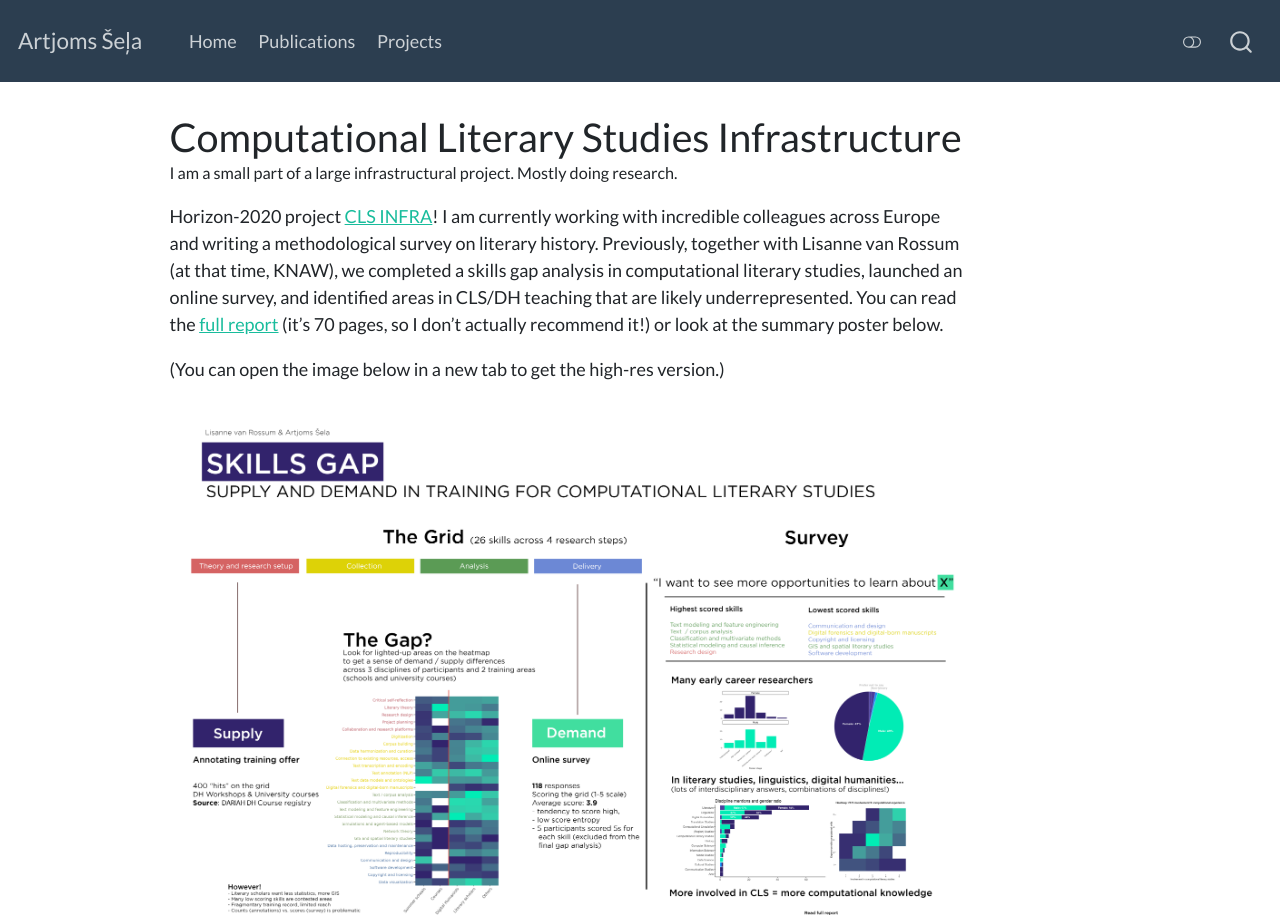
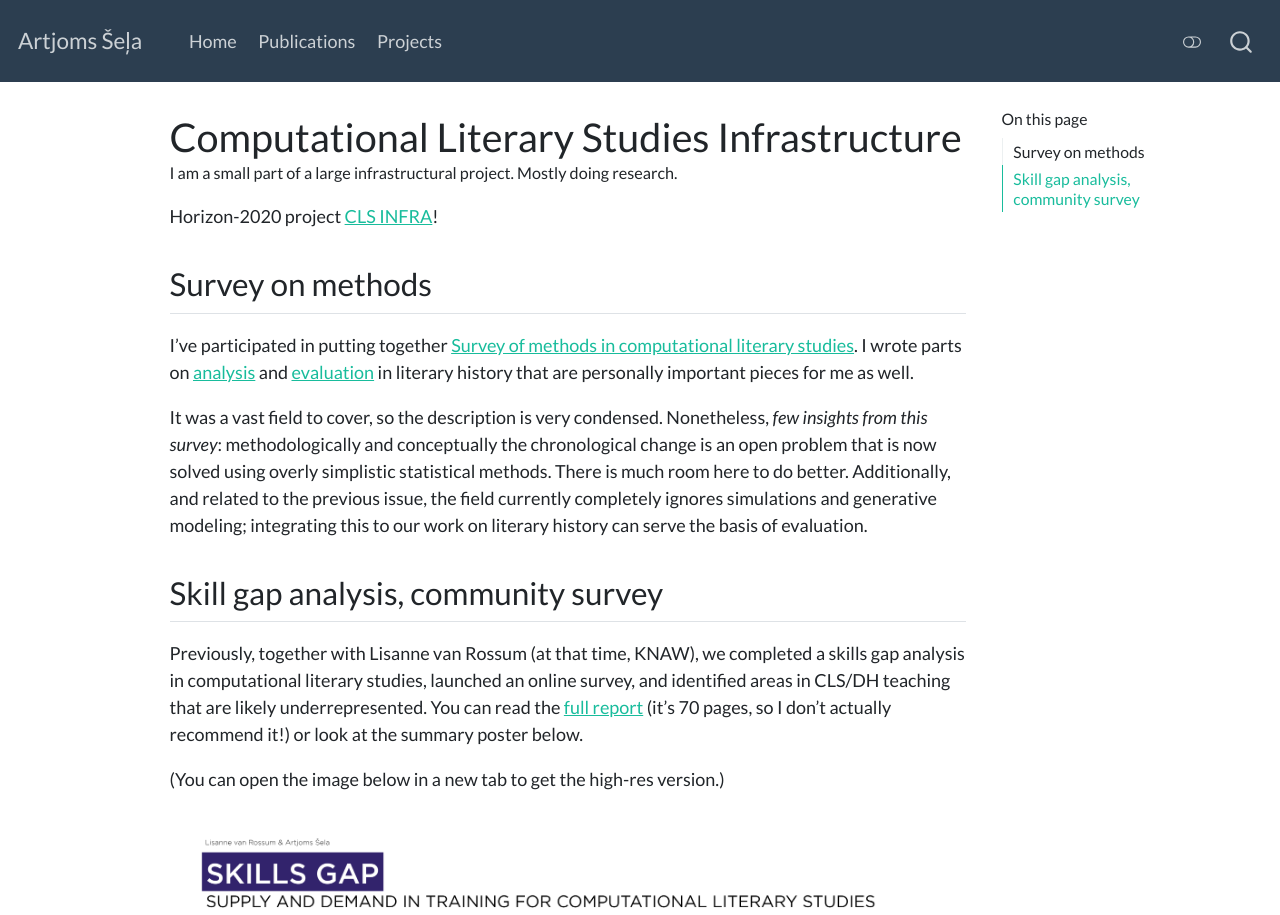
Before and after one commit to artjomsh/web, a plain HTML site: page docs/projects/cls-infra/index.html in a window 1280 px wide. Shown: the top 915 px of the page. Drawn offline with Linux system fonts and the light colour scheme.

Commit message:
project update clsinfra

```diff
--- a/docs/projects/cls-infra/index.html
+++ b/docs/projects/cls-infra/index.html
@@ -117,7 +117,14 @@ ul.task-list li input[type="checkbox"] {
 <!-- sidebar -->
 <!-- margin-sidebar -->
     <div id="quarto-margin-sidebar" class="sidebar margin-sidebar">
+        <nav id="TOC" role="doc-toc" class="toc-active">
+    <h2 id="toc-title">On this page</h2>
 
+  <ul>
+  <li><a href="#survey-on-methods" id="toc-survey-on-methods" class="nav-link active" data-scroll-target="#survey-on-methods">Survey on methods</a></li>
+  <li><a href="#skill-gap-analysis-community-survey" id="toc-skill-gap-analysis-community-survey" class="nav-link" data-scroll-target="#skill-gap-analysis-community-survey">Skill gap analysis, community survey</a></li>
+  </ul>
+</nav>
     </div>
 <!-- main -->
 <main class="content" id="quarto-document-content">
@@ -144,11 +151,20 @@ ul.task-list li input[type="checkbox"] {
 
 </header>
 
-<p>Horizon-2020 project <a href="https://clsinfra.io/">CLS INFRA</a>! I am currently working with incredible colleagues across Europe and writing a methodological survey on literary history. Previously, together with Lisanne van Rossum (at that time, KNAW), we completed a skills gap analysis in computational literary studies, launched an online survey, and identified areas in CLS/DH teaching that are likely underrepresented. You can read the <a href="https://zenodo.org/record/6421513#.ZADW00jMK-k">full report</a> (it’s 70 pages, so I don’t actually recommend it!) or look at the summary poster below.</p>
+<p>Horizon-2020 project <a href="https://clsinfra.io/">CLS INFRA</a>!</p>
+<section id="survey-on-methods" class="level2">
+<h2 class="anchored" data-anchor-id="survey-on-methods">Survey on methods</h2>
+<p>I’ve participated in putting together <a href="https://clsinfra.io/resources/d3-2-methods/">Survey of methods in computational literary studies</a>. I wrote parts on <a href="https://methods.clsinfra.io/analysis-lithist.html">analysis</a> and <a href="https://methods.clsinfra.io/evaluation-lithist.html">evaluation</a> in literary history that are personally important pieces for me as well.</p>
+<p>It was a vast field to cover, so the description is very condensed. Nonetheless, <em>few insights from this survey</em>: methodologically and conceptually the chronological change is an open problem that is now solved using overly simplistic statistical methods. There is much room here to do better. Additionally, and related to the previous issue, the field currently completely ignores simulations and generative modeling; integrating this to our work on literary history can serve the basis of evaluation.</p>
+</section>
+<section id="skill-gap-analysis-community-survey" class="level2">
+<h2 class="anchored" data-anchor-id="skill-gap-analysis-community-survey">Skill gap analysis, community survey</h2>
+<p>Previously, together with Lisanne van Rossum (at that time, KNAW), we completed a skills gap analysis in computational literary studies, launched an online survey, and identified areas in CLS/DH teaching that are likely underrepresented. You can read the <a href="https://zenodo.org/record/6421513#.ZADW00jMK-k">full report</a> (it’s 70 pages, so I don’t actually recommend it!) or look at the summary poster below.</p>
 <p>(You can open the image below in a new tab to get the high-res version.)</p>
 <p><img src="sg_poster.png" class="img-fluid"></p>
 
 
+</section>
 
 </main> <!-- /main -->
 <script id="quarto-html-after-body" type="application/javascript">
```
Also changed, not shown: docs/projects.html (+1 -1 lines), docs/search.json (+15 -1 lines).
